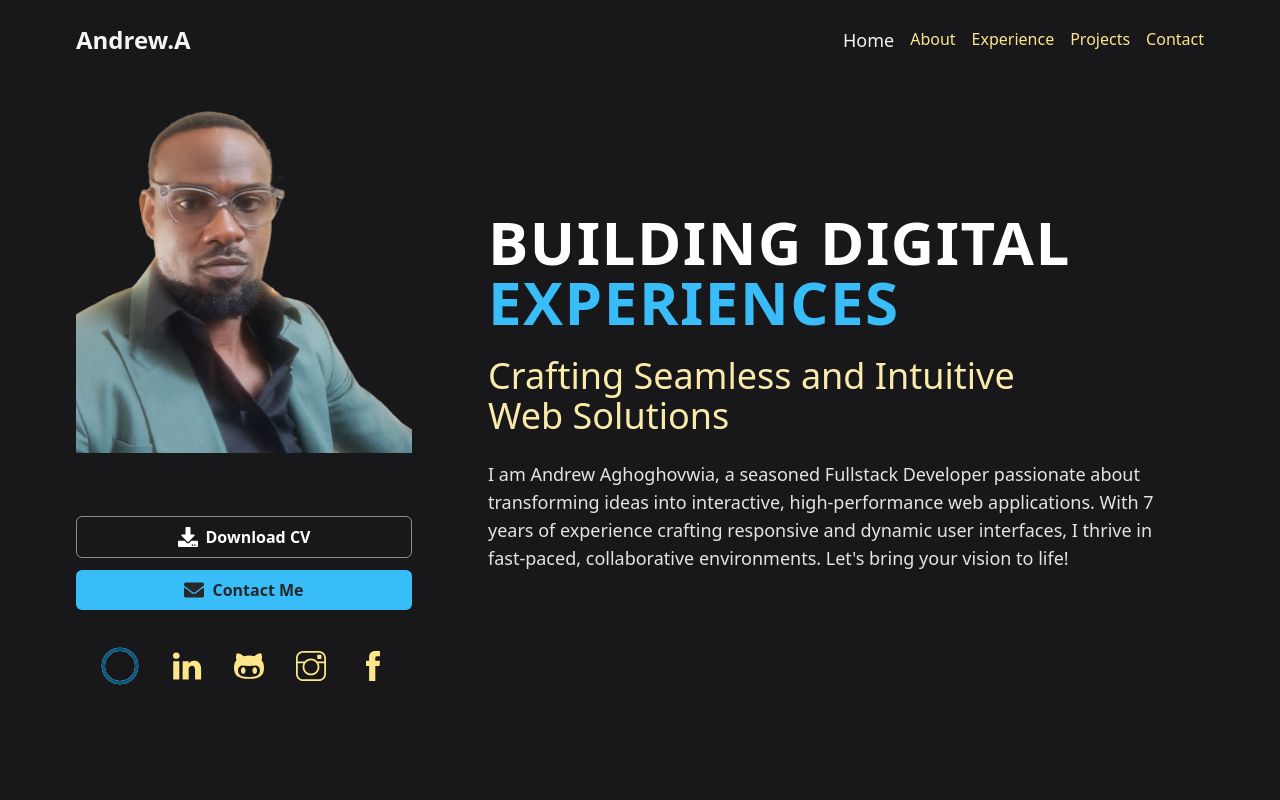
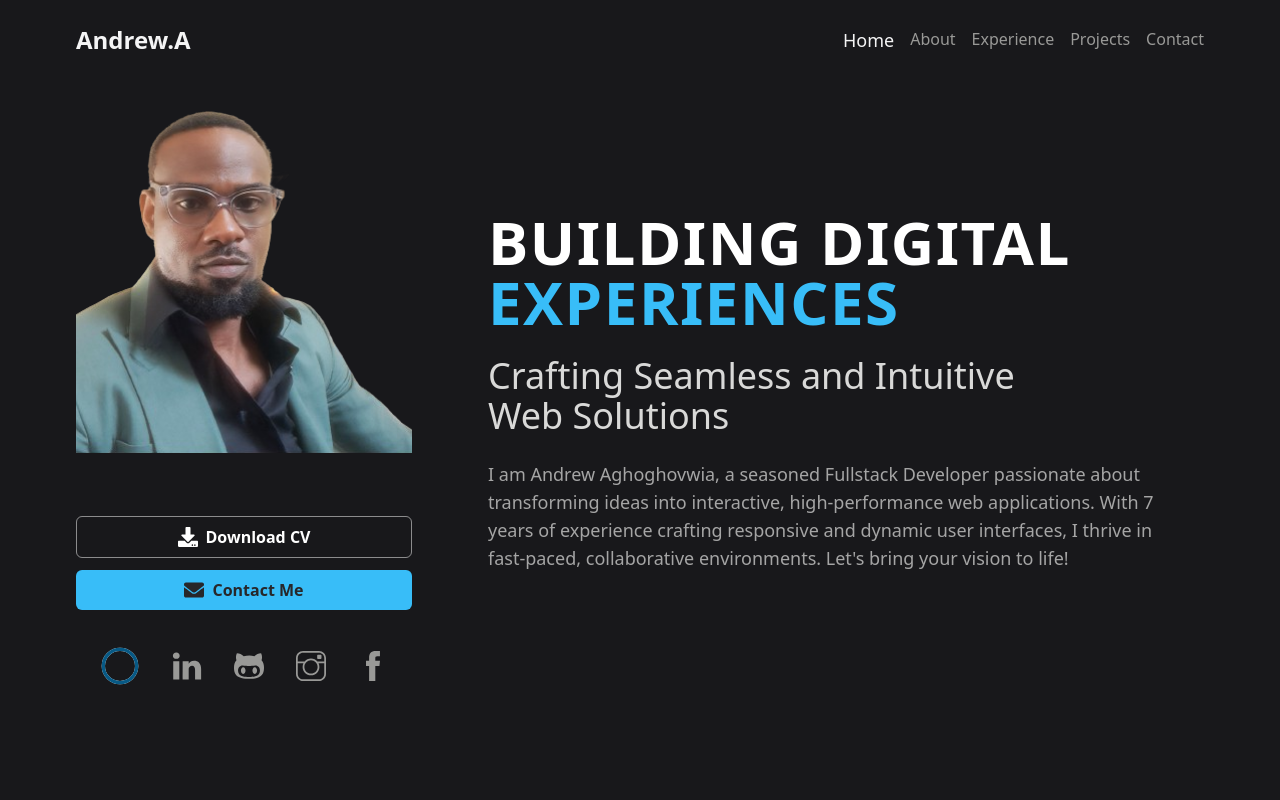
Before and after one commit to androyt1/portfolio-app, a React (Vite) app: page / in a window 1280 px wide. Shown: the top 800 px of the page. Built offline with nearby package versions, Linux system fonts and the light colour scheme.

Commit message:
color adjustment

```diff
--- a/src/Layouts/Header.tsx
+++ b/src/Layouts/Header.tsx
@@ -51,7 +51,7 @@ const Header = () => {
                                 className={`${
                                     active === link.label
                                         ? "text-[18px] text-zinc-100"
-                                        : "text-base text-[#fde68a]"
+                                        : "text-base text-[#999997]"
                                 }`}>
                                 {link.label}
                             </a>
--- a/src/Layouts/SocialIcons.tsx
+++ b/src/Layouts/SocialIcons.tsx
@@ -25,7 +25,7 @@ interface IconComponentProp {
 
 const Icon: React.FC<IconComponentProp> = ({ IconComponent }) => (
     <motion.div variants={iconVariants} initial='initial' animate='initial' whileHover='hover'>
-        <IconComponent size={30} color='#fde68a' />
+        <IconComponent size={30} color='#999997' />
     </motion.div>
 );
 
--- a/src/components/Hero.tsx
+++ b/src/components/Hero.tsx
@@ -13,11 +13,11 @@ const Hero = () => {
                 <h1 className='text-4xl sm:text-4xl md:text-5xl lg:text-6xl font-bold uppercase tracking-wide'>
                     Building Digital <br /> <span className='text-sky-400'>Experiences</span>
                 </h1>
-                <h2 className='mt-4 sm:mt-6 text-2xl md:text-4xl text-[#fbebab]'>
+                <h2 className='mt-4 sm:mt-6 text-2xl md:text-4xl text-[#d9d9d8]'>
                     Crafting Seamless and Intuitive
                     <br /> Web Solutions
                 </h2>
-                <p className='mt-2 sm:mt-6 text-lg max-w-2xl  text-zinc-200'>
+                <p className='mt-2 sm:mt-6 text-lg max-w-2xl  text-[#a5a5a5]'>
                     I am Andrew Aghoghovwia, a seasoned Fullstack Developer passionate about
                     transforming ideas into interactive, high-performance web applications. With 7
                     years of experience crafting responsive and dynamic user interfaces, I thrive in
```
